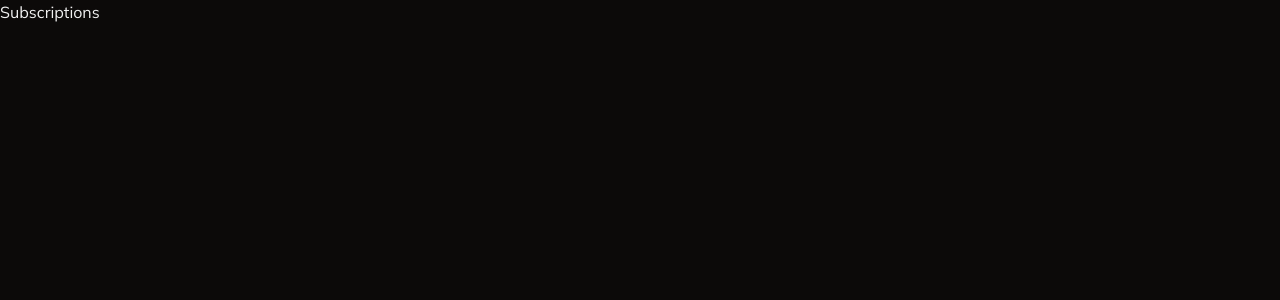
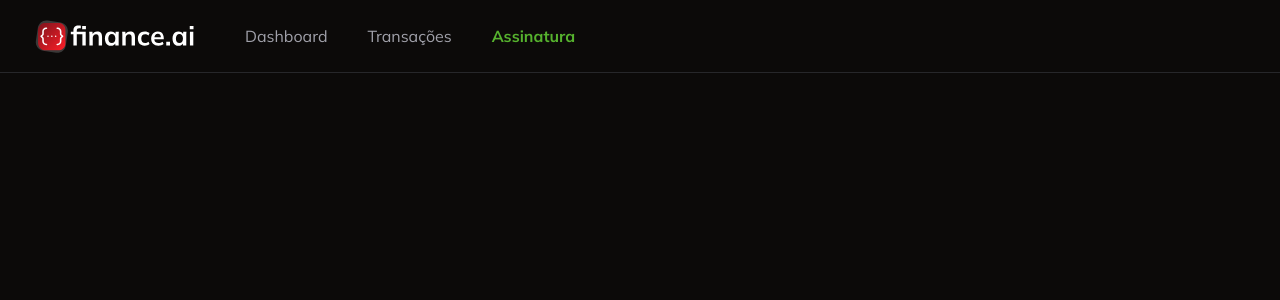
Before and after one commit to pedroallas/finance-ai-padevs, a Next.js app: page /subscription in a window 1280 px wide. Shown: the top 300 px of the page. Built offline with nearby package versions, Linux system fonts and the light colour scheme.

Commit message:
feat: add navbar component

```diff
--- /dev/null
+++ b/app/_components/navbar.tsx
@@ -0,0 +1,56 @@
+"use client";
+import { UserButton } from "@clerk/nextjs";
+import Image from "next/image";
+import Link from "next/link";
+import { usePathname } from "next/navigation";
+
+const Navbar = () => {
+  const pathname = usePathname();
+  return (
+    <nav className="flex justify-between border-b border-solid px-8 py-4">
+      {/* ESQUERDA */}
+      <div className="flex items-center gap-10">
+        <Image
+          src="/logo.svg"
+          width={173}
+          height={39}
+          alt="Finance AI PADevs"
+        />
+        <Link
+          href="/"
+          className={
+            pathname === "/"
+              ? "font-bold text-primary"
+              : "text-muted-foreground"
+          }
+        >
+          Dashboard
+        </Link>
+        <Link
+          href="/transactions"
+          className={
+            pathname === "/transactions"
+              ? "font-bold text-primary"
+              : "text-muted-foreground"
+          }
+        >
+          Transações
+        </Link>
+        <Link
+          href="/subscription"
+          className={
+            pathname === "/subscription"
+              ? "font-bold text-primary"
+              : "text-muted-foreground"
+          }
+        >
+          Assinatura
+        </Link>
+      </div>
+      {/* DIREITA */}
+      <UserButton showName />
+    </nav>
+  );
+};
+
+export default Navbar;
--- a/app/page.tsx
+++ b/app/page.tsx
@@ -1,17 +1,13 @@
-import { UserButton } from "@clerk/nextjs";
 import { auth } from "@clerk/nextjs/server";
 import { redirect } from "next/navigation";
+import Navbar from "./_components/navbar";
 
 const HomePage = async () => {
   const { userId } = await auth();
   if (!userId) {
     redirect("/login");
   }
-  return (
-    <div className="flex h-full items-center justify-center">
-      <UserButton showName />
-    </div>
-  );
+  return <Navbar />;
 };
 
 export default HomePage;
--- a/app/subscription/page.tsx
+++ b/app/subscription/page.tsx
@@ -1,5 +1,7 @@
+import Navbar from "../_components/navbar";
+
 const SubscriptionPage = () => {
-  return <h1>Subscriptions</h1>;
+  return <Navbar />;
 };
 
 export default SubscriptionPage;
--- a/app/transactions/page.tsx
+++ b/app/transactions/page.tsx
@@ -2,10 +2,13 @@
 import { DataTable } from "../_components/ui/data-table";
 import { transactionColumns } from "./_columns";
 import AddTransactionButton from "../_components/add-transaction-button";
+import Navbar from "../_components/navbar";
 
 const TransactionsPage = async () => {
   const transactions = await db.transaction.findMany({});
   return (
+    <>
+      <Navbar />
       <div className="space-y-6 p-6">
         {/* TÍTULO E BOTÃO*/}
         <div className="flex w-full items-center justify-between">
@@ -14,6 +17,7 @@
         </div>
         <DataTable columns={transactionColumns} data={transactions} />
       </div>
+    </>
   );
 };
 
```
Lines whose indentation alone changed are shown as unchanged.
